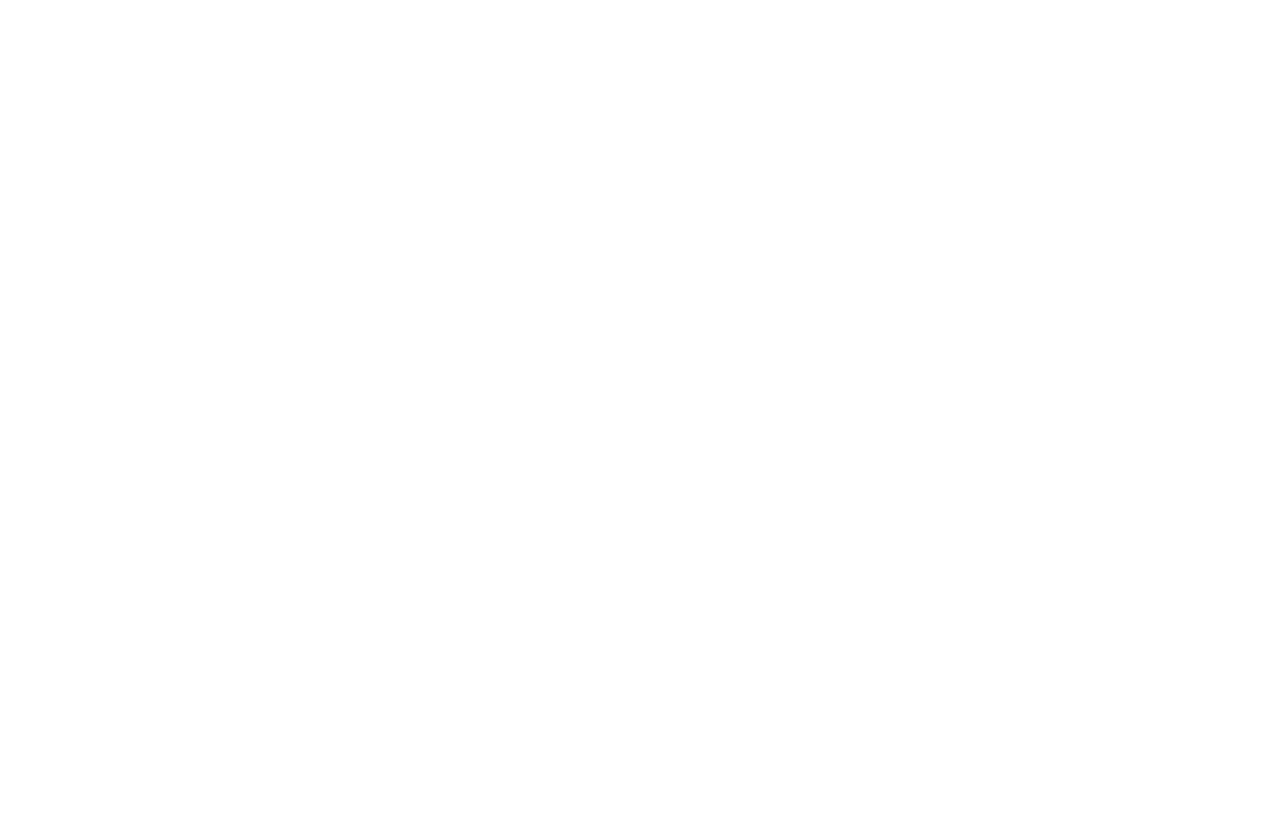
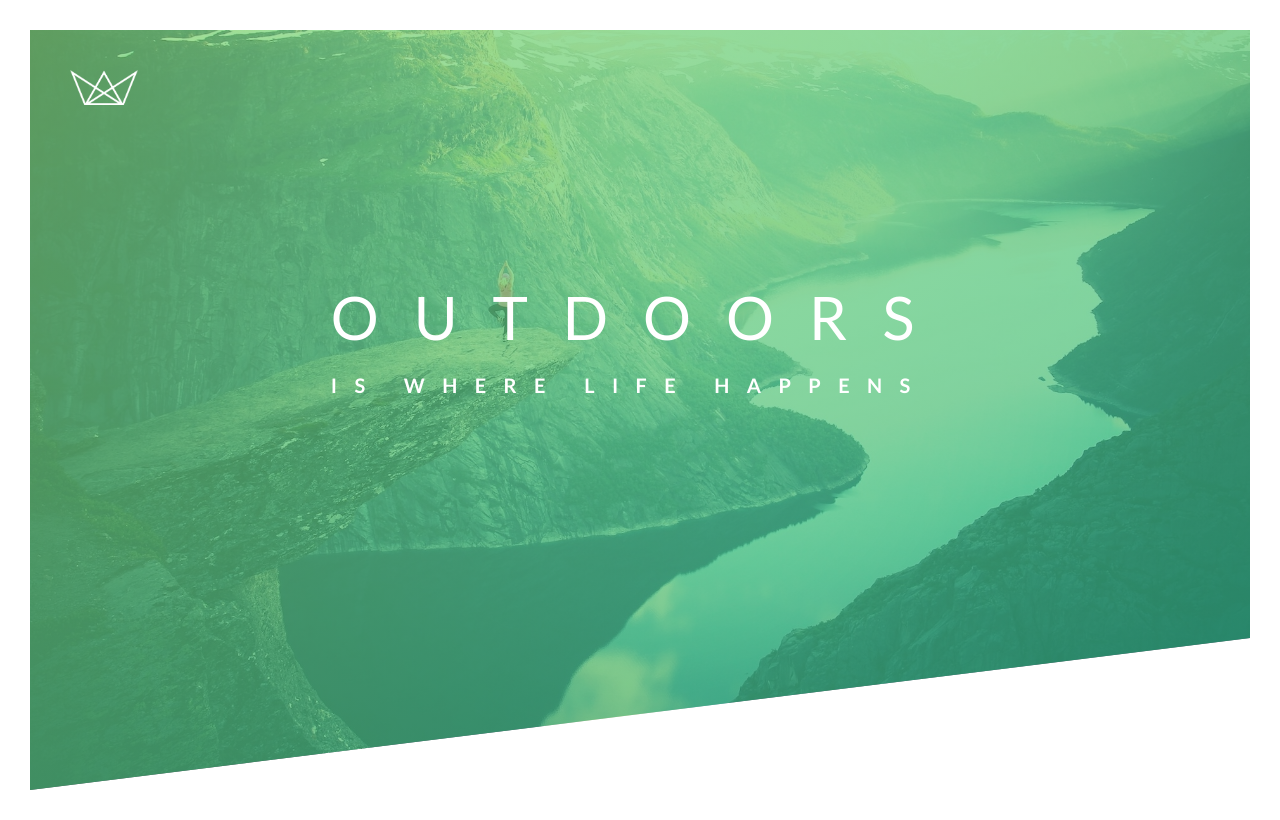
Before and after one commit to rgrishigajra/advCssNatours, a plain HTML site: page Natours/starter/index.html in a window 1280 px wide. Drawn offline with Linux system fonts and the light colour scheme; files that its build step writes are made by us from their sources.

Commit message:
feat:Header Added header sub modules of module 1 of the course.

```diff
--- a/Natours/starter/css/style.css
+++ b/Natours/starter/css/style.css
@@ -6,3 +6,64 @@ Medium green: #55c57a
 Dark green: #28b485
 
 */
+* {
+  margin: 0;
+  padding: 0;
+  box-sizing: border-box;
+}
+
+body {
+  font-family: 'Lato', sans-serif;
+  font-weight: 400;
+  font-size: 16px;
+  line-height: 1.7;
+  color: #777777;
+  padding: 30px;
+  position: relative;
+}
+
+.header {
+  height: 95vh;
+  background-image: linear-gradient(to right bottom, #7ed56fb0, #28b485b0),
+    url(../img/hero.jpg);
+  background-size: cover;
+  background-position: top;
+  position: relative;
+  clip-path: polygon(0 0, 100% 0, 100% 80%, 0 100%);
+}
+
+.logo {
+  height: 35px;
+}
+
+.logo-box {
+  position: absolute;
+  top: 40px;
+  left: 40px;
+}
+
+.text-box {
+  position: absolute;
+  top: 40%;
+  left: 50%;
+  transform: translate(-50%, -50%);
+}
+
+.heading-primary {
+  color: #fff;
+  text-transform: uppercase;
+}
+
+.heading-primary-main {
+  display: block;
+  font-size: 60px;
+  font-weight: 400;
+  letter-spacing: 35px;
+}
+
+.heading-primary-sub {
+  display: block;
+  font-size: 20px;
+  font-weight: 700;
+  letter-spacing: 17.4px;
+}
--- a/Natours/starter/index.html
+++ b/Natours/starter/index.html
@@ -1,19 +1,31 @@
 <!DOCTYPE html>
 <html lang="en">
-    <head>
-        <meta charset="UTF-8">
-        <meta name="viewport" content="width=device-width, initial-scale=1.0">
+  <head>
+    <meta charset="UTF-8" />
+    <meta name="viewport" content="width=device-width, initial-scale=1.0" />
 
-        <link href="https://fonts.googleapis.com/css?family=Lato:100,300,400,700,900" rel="stylesheet">
+    <link
+      href="https://fonts.googleapis.com/css?family=Lato:100,300,400,700,900"
+      rel="stylesheet"
+    />
 
-        <link rel="stylesheet" href="css/icon-font.css">
-        <link rel="stylesheet" href="css/style.css">
-        <link rel="shortcut icon" type="image/png" href="img/favicon.png">
+    <link rel="stylesheet" href="css/icon-font.css" />
+    <link rel="stylesheet" href="css/style.css" />
+    <link rel="shortcut icon" type="image/png" href="img/favicon.png" />
 
-        <title>Natours | Exciting tours for adventurous people</title>
-    </head>
-    <body>
-
-
-    </body>
+    <title>Natours | Exciting tours for adventurous people</title>
+  </head>
+  <body>
+    <header class="header">
+      <div class="logo-box">
+        <img src="img/logo-white.png" alt="header logo" class="logo" />
+      </div>
+      <div class="text-box">
+        <h1 class="heading-primary">
+          <span class="heading-primary-main"> OUTDOORS</span
+          ><span class="heading-primary-sub">is where life happens</span>
+        </h1>
+      </div>
+    </header>
+  </body>
 </html>
```
Also changed, not shown: 2 other files.
